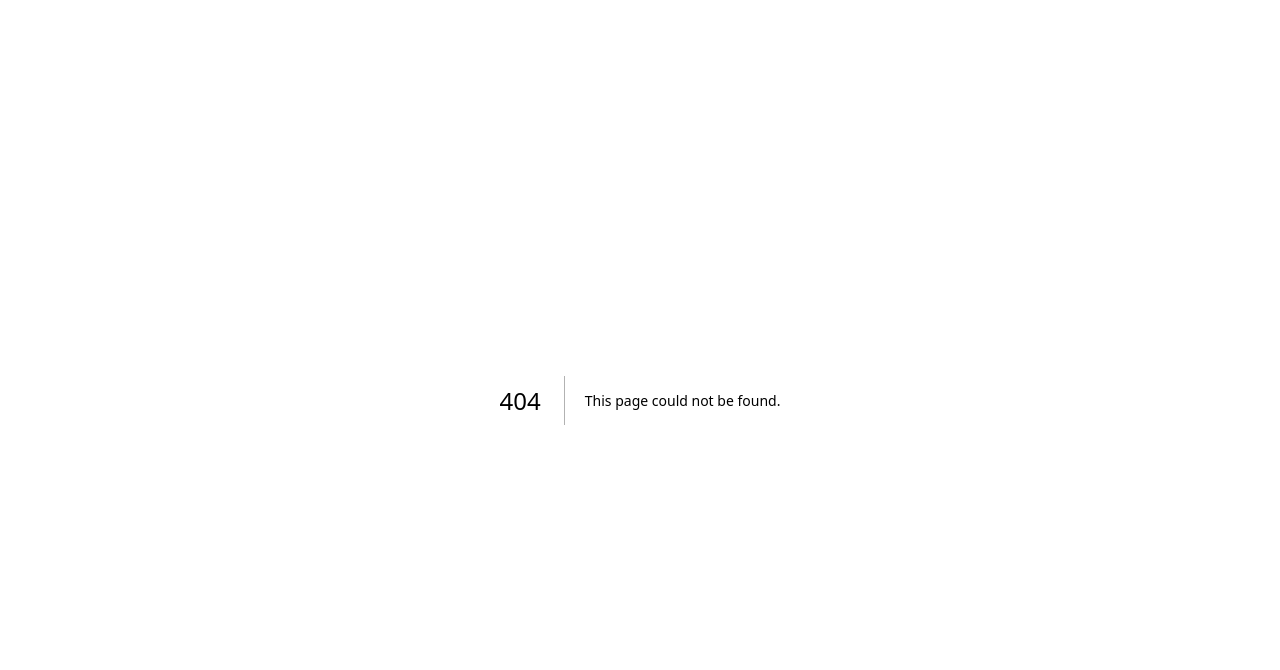
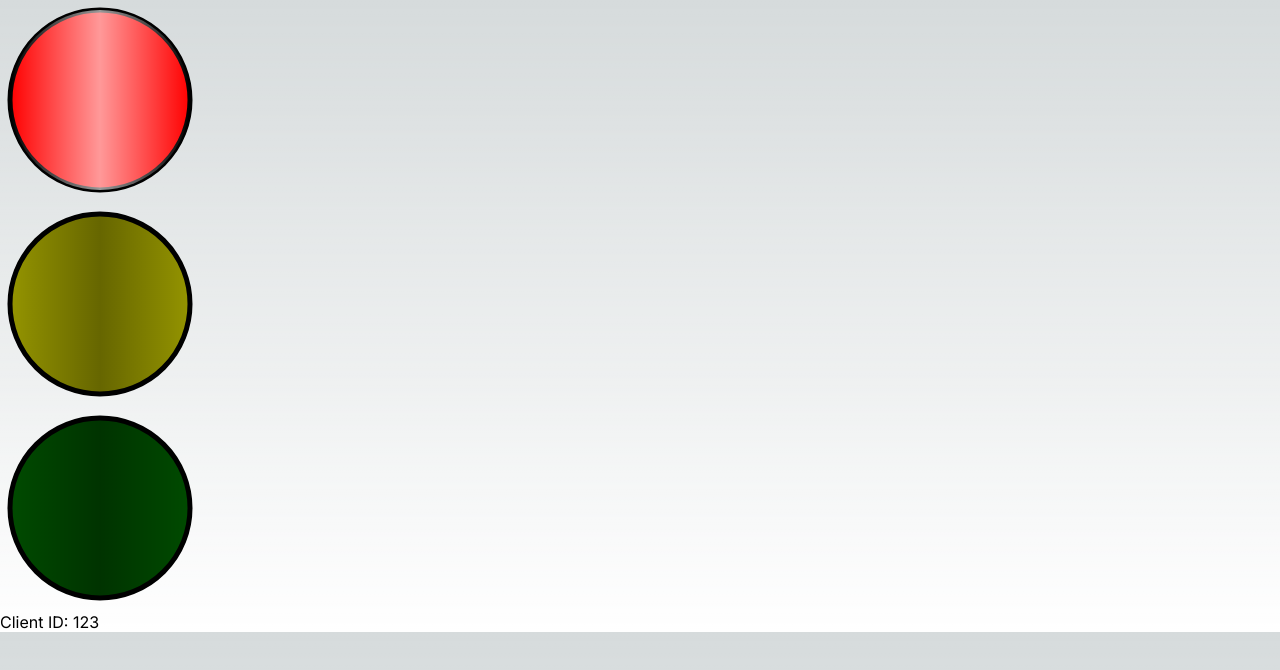
Before and after one commit to cybear/red-yellow-green, a Next.js app: page /status/123 in a window 1280 px wide. Before the commit this address had no page. Shown: the top 670 px of the page. Built offline with nearby package versions, Linux system fonts and the light colour scheme.

Commit message:
Move page

```diff
--- a/src/pages/status/index.tsx
+++ b/src/app/status/[clientId]/page.tsx
@@ -1,10 +1,16 @@
-import React from 'react';
-import Light from '../../components/Light';
+'use client'
+import Light from "@/components/Light";
+import { useParams } from "next/navigation";
+import React from "react";
 
 const statusColors = ['red', 'yellow', 'green'];
 
 const Status: React.FC = () => {
+
   const [activeColor, setActiveColor] = React.useState('red');
+
+  const clientId = useParams()?.clientId;
+
   return (
     <div>
       {statusColors
@@ -17,6 +23,7 @@ const Status: React.FC = () => {
             />
           </div>
         )}
+        <p>Client ID: {clientId}</p>
     </div>
   );
 };
```
